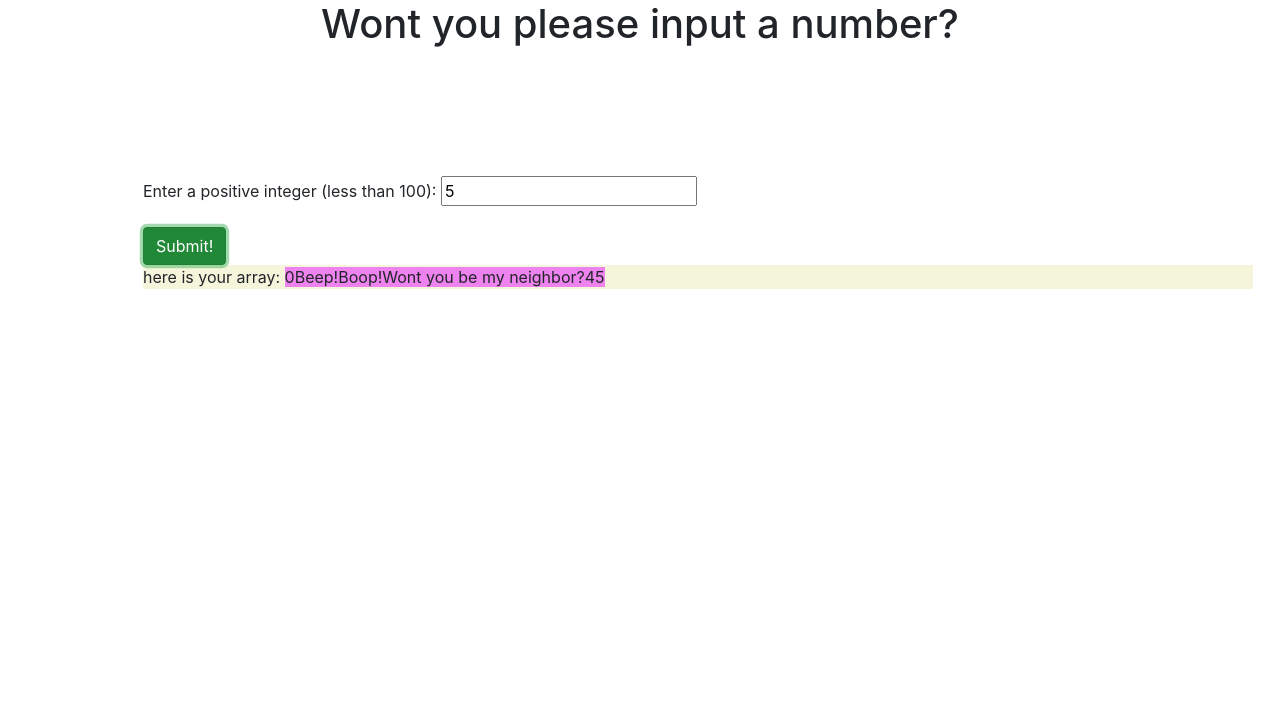
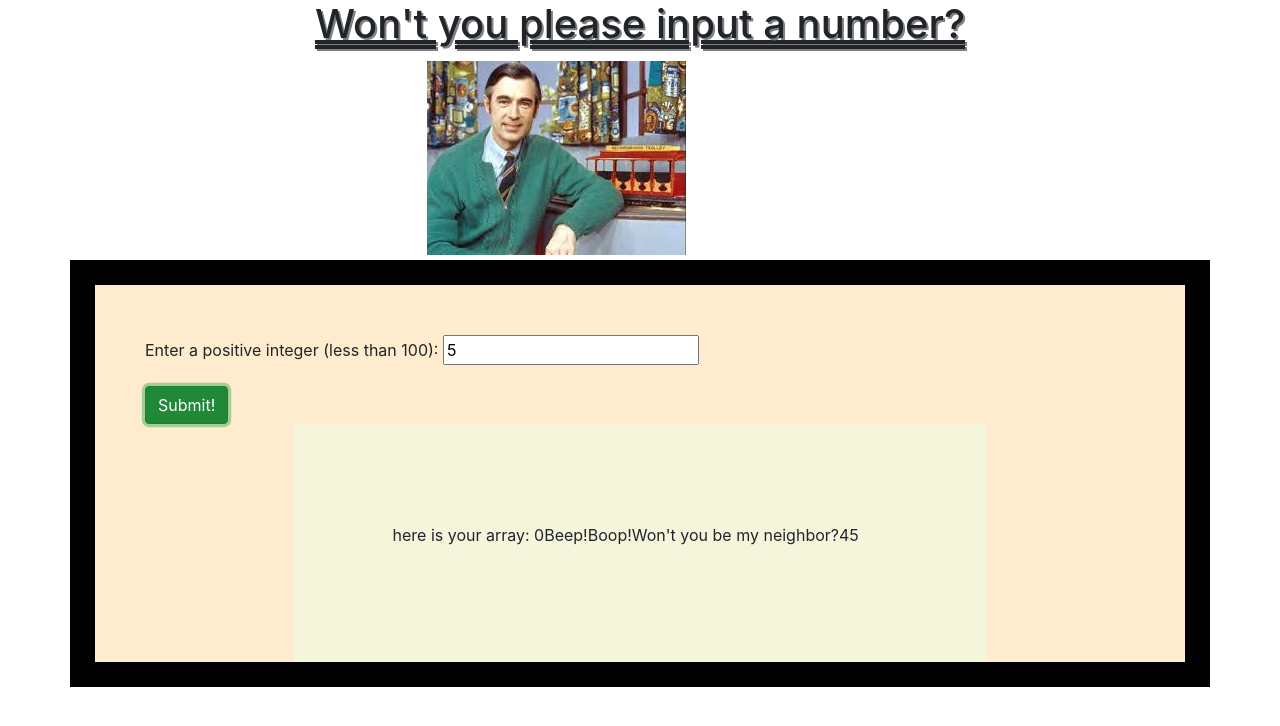
Before and after one commit to maurorosalesjr/beep-boop, a plain HTML site: page index.html in a window 1280 px wide. Both pictures are taken after typing "5" into the empty fields and a click on the button "Submit!". Drawn offline with Linux system fonts and the light colour scheme.

Commit message:
finalized code for project

```diff
--- a/css/styles.css
+++ b/css/styles.css
@@ -1,18 +1,35 @@
 .container {
-  margin: 10%;
+  padding-top: 50px;
+  padding-left: 50px;
+  padding-right: 50px;
+  background-color: blanchedalmond;
+  border: solid black 25px;
 
 }
 
 h1 {
   text-align: center;
+  text-decoration: underline;
+  text-decoration-style: double;
+  text-shadow: 2px 2px gray
 }
 
 .returner {
+  margin-right: 15%;
+  margin-left: 15%;
+  padding: 10%;
   display: none;
   background-color: beige;
 
 }
 
 #result {
-  background-color: violet;
+  text-decoration-color: chocolate;
 }
+
+img {
+  display: block;
+  margin-left: 33%;
+  margin-right: 33%;
+  padding: 5px;
+}
--- a/index.html
+++ b/index.html
@@ -8,7 +8,8 @@
   <title>Beeps and Boops</title>
 </head>
 <body>
-<h1>Wont you please input a number?</h1>
+<h1>Won't you please input a number?</h1>
+<img src="img/roger.jpeg">
   <div class="container">
   <form id="Beeps">
     <div class="form-group">
--- a/js/scripts.js
+++ b/js/scripts.js
@@ -15,7 +15,7 @@ function beepBoop(userInput) {
     if((i + " ").indexOf(3) < 0) {
         //Dont do anything
       } else {
-        beepBoopArr.splice(i, 1, "Wont you be my neighbor?");
+        beepBoopArr.splice(i, 1, "Won't you be my neighbor?");
         };
     }; console.log(beepBoopArr);
     return beepBoopArr;
@@ -32,7 +32,7 @@ $(document).ready(function() {
     if(parseInt(userInput) < 100) {
       $("#result").html(beepBoopArr);
     } else {
-      $("#result").html("whoa, whoa whoa... thats too many for this neighbor")
+      $("#result").html("Whoa, whoa whoa... That's too big of a number for this neighbor")
     }
     $(".returner").show()
   });
```
Also changed, not shown: img/download.jpeg (added), img/roger.jpeg (added), 1 other file.
